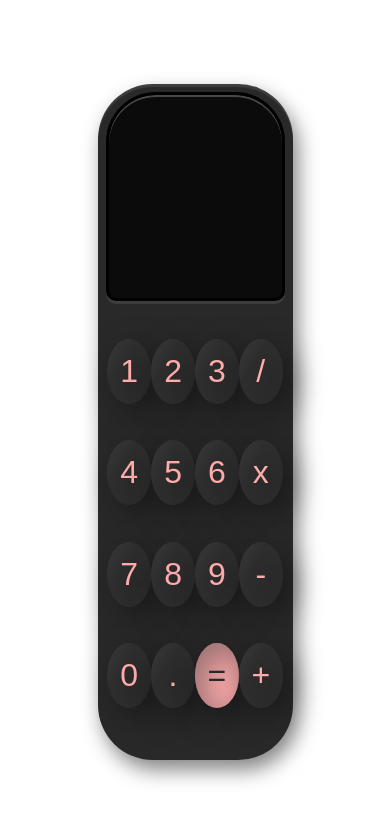
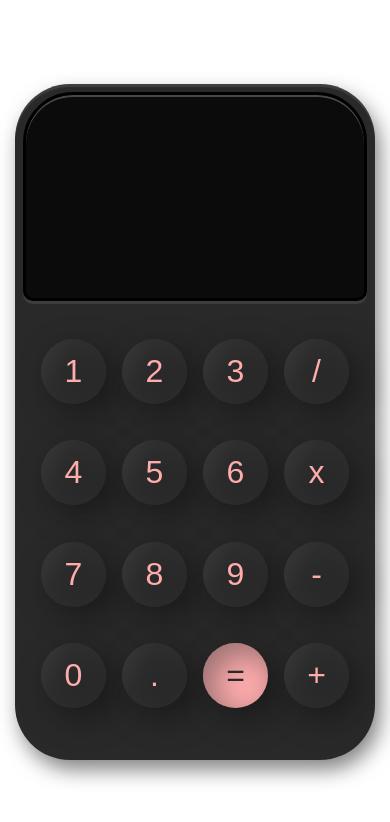
Before and after one commit to evieri/projeto-calculadora, a plain HTML site: page index.html in a window 390 px wide. Drawn offline with Linux system fonts and the light colour scheme.

Commit message:
Ajustes para o mobile

```diff
--- a/style.css
+++ b/style.css
@@ -1,3 +1,11 @@
+@media (max-width: 576px) {
+
+    #corpo {
+        min-width: 360px;
+    }
+
+}
+
 body, html {
 
     margin: 0;
```
